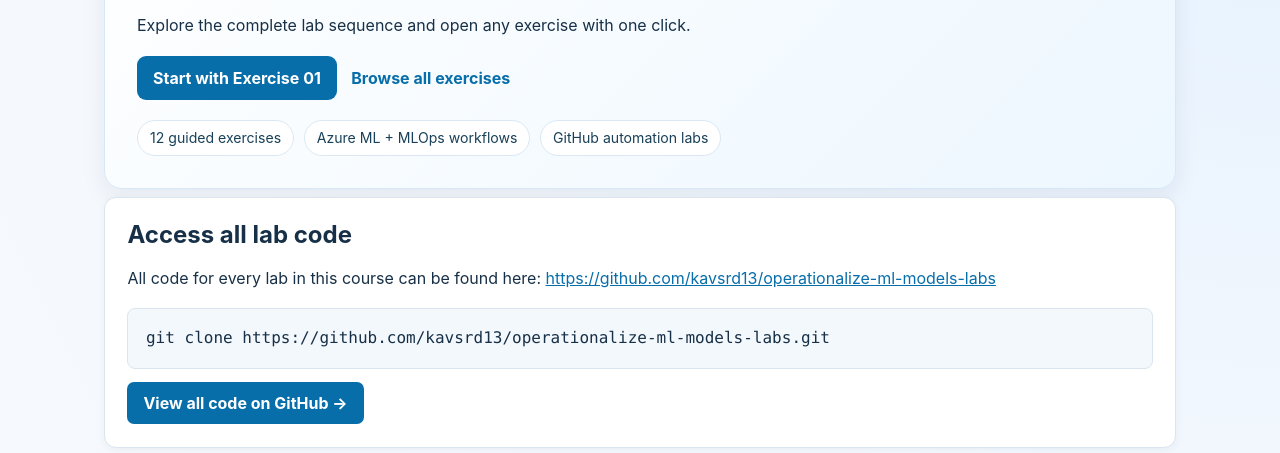
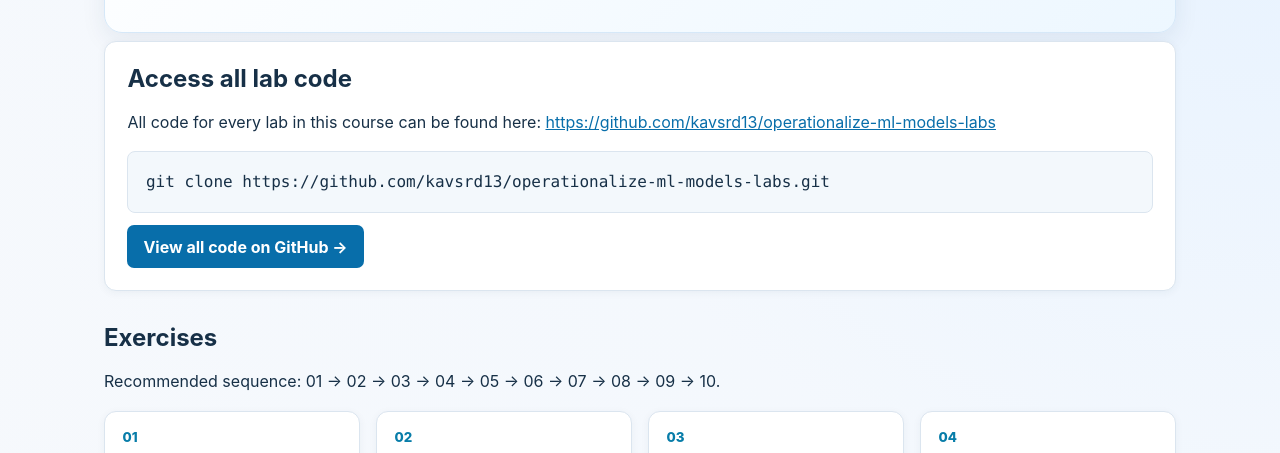
Before and after one commit to kavsrd13/operationalize-ml-models-labs, a plain HTML site: page index.html in a window 1280 px wide. Shown: the part 297-750 px from the top of the page. Drawn offline with Linux system fonts and the light colour scheme.

Commit message:
Trim index hero content
Co-authored-by: Copilot <223556219+Copilot@users.noreply.github.com>

```diff
--- a/index.html
+++ b/index.html
@@ -15,16 +15,6 @@
     <div id="top" class="intro">
       <p class="eyebrow">SELF-PACED COURSE</p>
       <h1>Operationalize Machine Learning Models</h1>
-      <p>Explore the complete lab sequence and open any exercise with one click.</p>
-      <div class="hero-actions">
-        <a class="hero-button" href="01-Olist-EDA-and-Feature-Engineering/Instruction/index.html">Start with Exercise 01</a>
-        <a class="hero-link" href="#exercise-list">Browse all exercises</a>
-      </div>
-      <ul class="course-highlights">
-        <li>12 guided exercises</li>
-        <li>Azure ML + MLOps workflows</li>
-        <li>GitHub automation labs</li>
-      </ul>
     </div>
 
     <section class="repo-panel">
```
Also changed, not shown: 1 other file.
